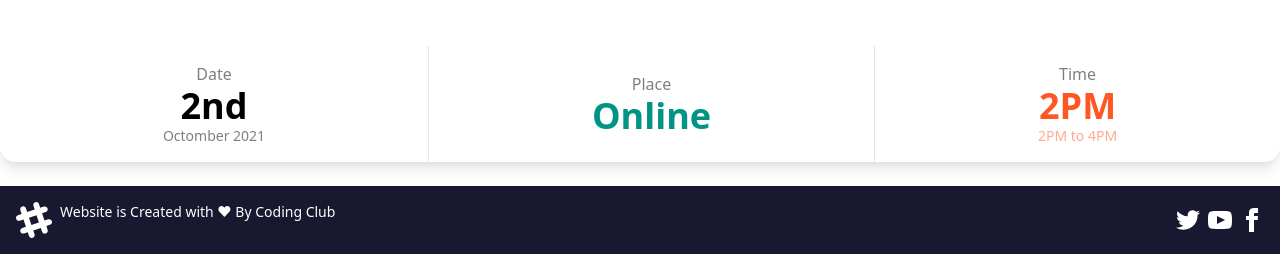
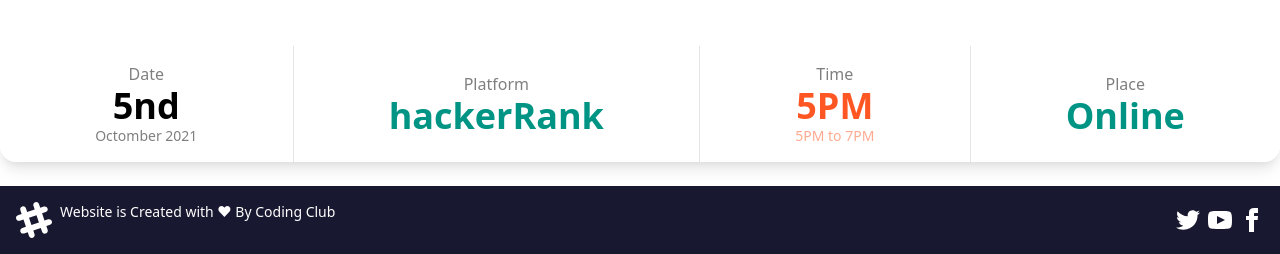
Before and after one commit to mayurjadhav2002/prograthon, a plain HTML site: page index.html in a window 1280 px wide. Shown: the part 1421-1675 px from the top of the page. Drawn offline with nearby package versions, Linux system fonts and the light colour scheme; a script that the page names is missing.

Commit message:
Update index.html

```diff
--- a/index.html
+++ b/index.html
@@ -166,19 +166,26 @@
 <div class="w-full  stats shadow-lg	">
   <div class="stat place-items-center place-content-center	">
     <div class="stat-title">Date</div>
-    <div class="stat-value">2nd</div>
+    <div class="stat-value">5nd</div>
     <div class="stat-desc">Octomber 2021</div>
   </div>
+	  <div class="stat place-items-center place-content-center">
+    <div class="stat-title">Platform</div>
+    <div class="stat-value text-success">hackerRank</div>
+
+  </div>
+
   <div class="stat place-items-center place-content-center">
+    <div class="stat-title">Time</div>
+    <div class="stat-value text-error">5PM</div>
+    <div class="stat-desc text-error">5PM to 7PM</div>
+  </div>
+	  <div class="stat place-items-center place-content-center">
     <div class="stat-title">Place</div>
     <div class="stat-value text-success">Online</div>
 
   </div>
-  <div class="stat place-items-center place-content-center">
-    <div class="stat-title">Time</div>
-    <div class="stat-value text-error">2PM</div>
-    <div class="stat-desc text-error">2PM to 4PM</div>
-  </div>
+
 </div>
 <br><br>
 <!--footer-->
```
